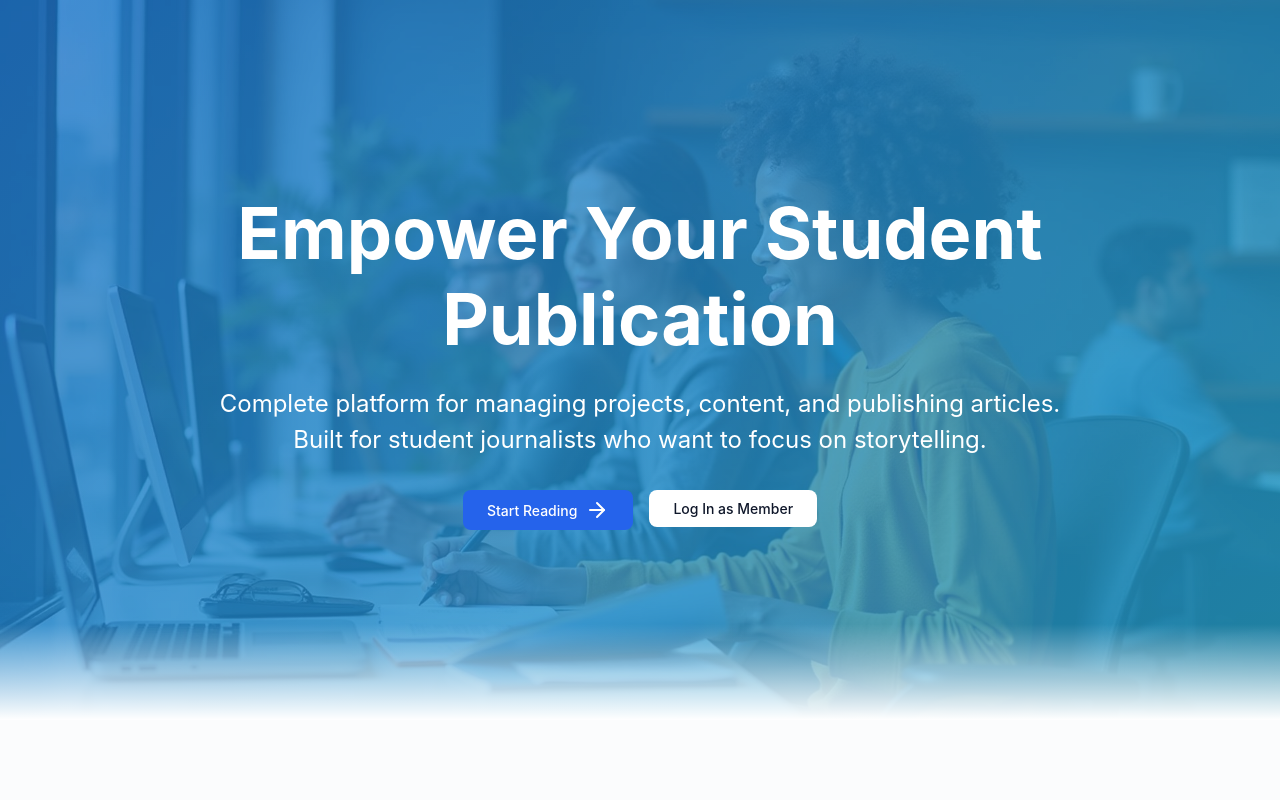
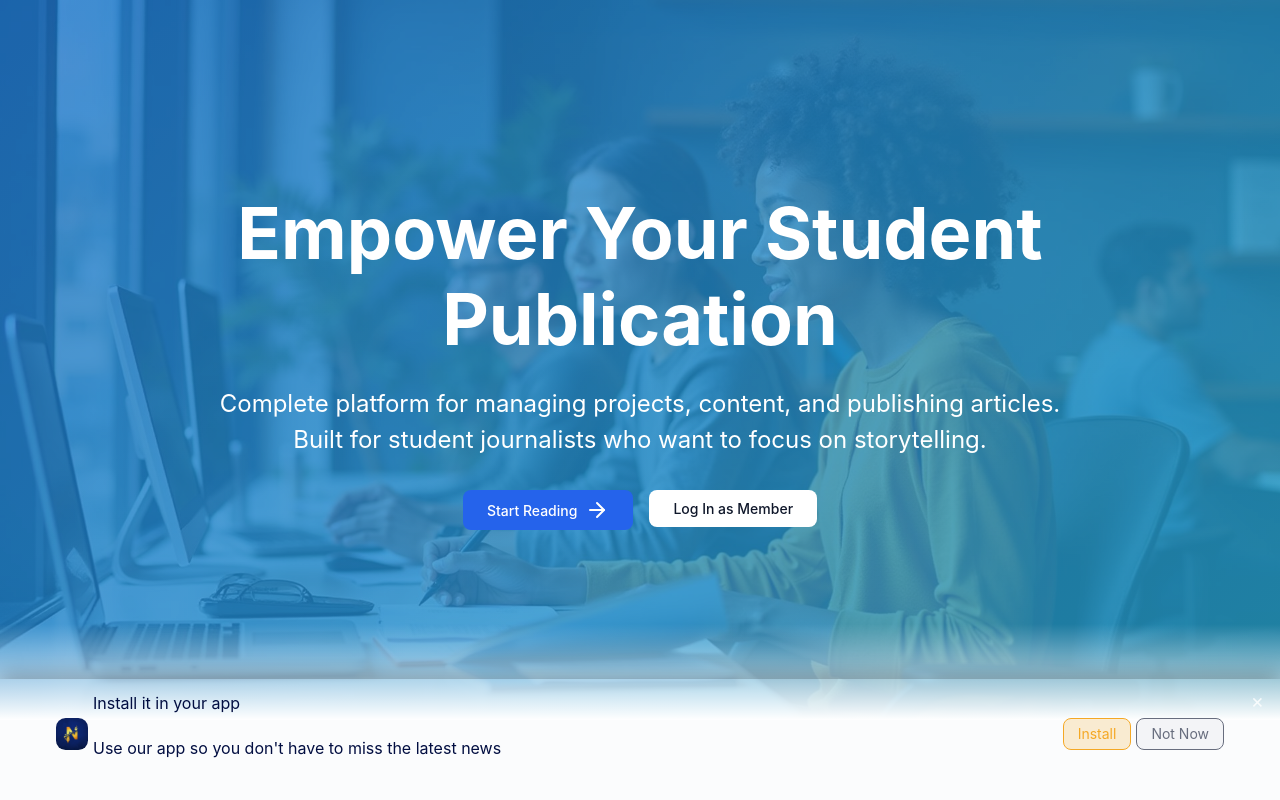
Before and after one commit to hanadups04/Editorially, a React (Vite) app: page /aboutus in a window 1280 px wide. Shown: the top 800 px of the page. Built offline with nearby package versions, Linux system fonts and the light colour scheme; no server answers.

Commit message:
Update Pwa component styles and import Pwa.css for improved design consistency

```diff
--- a/src/components/readerSide/Pwa.css
+++ b/src/components/readerSide/Pwa.css
@@ -4,8 +4,8 @@
   bottom: 0;
   width: 100%;
   z-index: 2000;
-  background: var(--bg-tertiary);
-  color: var(--text-primary);
+  background-color: hsl(var(--bg-tertiary));
+  color: hsl(var(--text-primary));
   box-shadow: 0 -6px 20px rgba(0, 0, 0, 0.25);
   padding-bottom: max(12px, env(safe-area-inset-bottom, 0px));
 }
--- a/src/components/readerSide/Pwa.jsx
+++ b/src/components/readerSide/Pwa.jsx
@@ -1,5 +1,6 @@
 import React, { useEffect, useState } from "react";
 import NuntiumLogo from "../../assets/images/NuntiumLogo.png";
+import "./Pwa.css";
 
 export default function Pwa() {
   const [InstallPrompt, setInstallPrompt] = useState(null);
```
